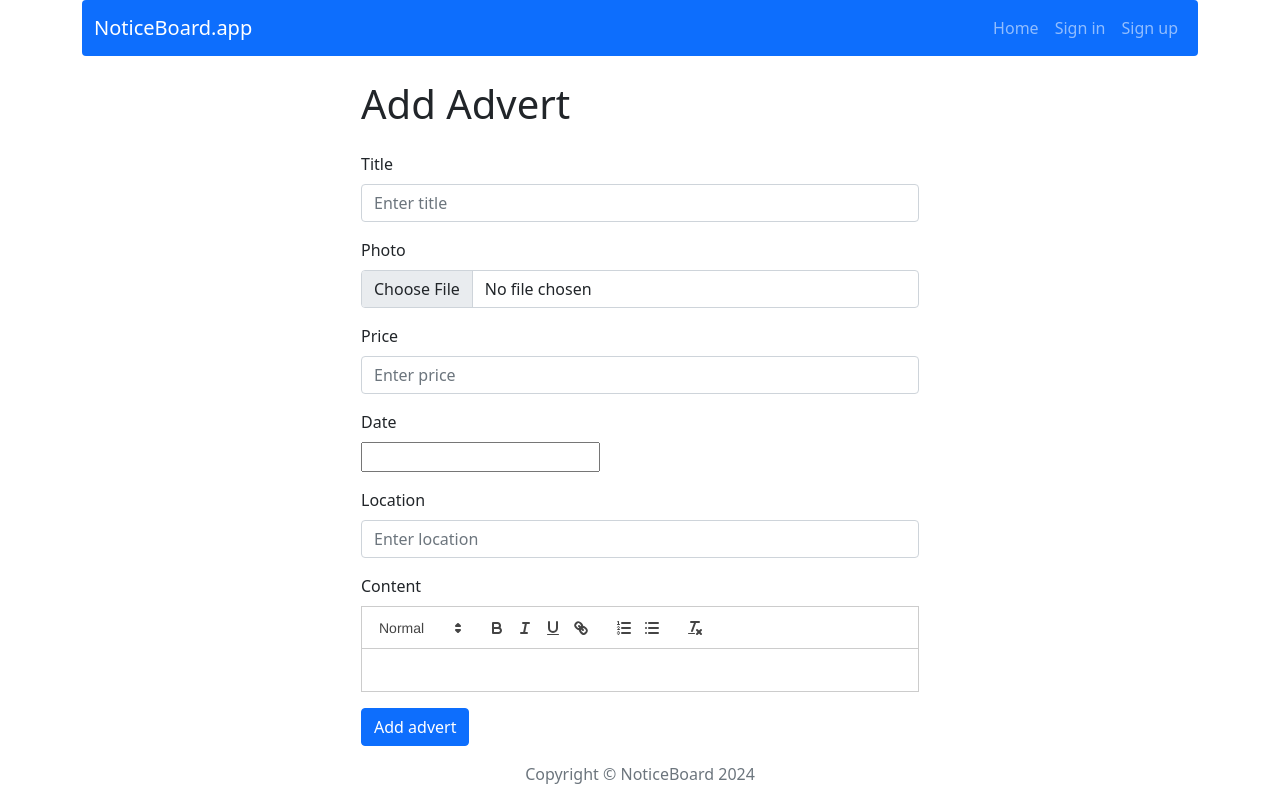
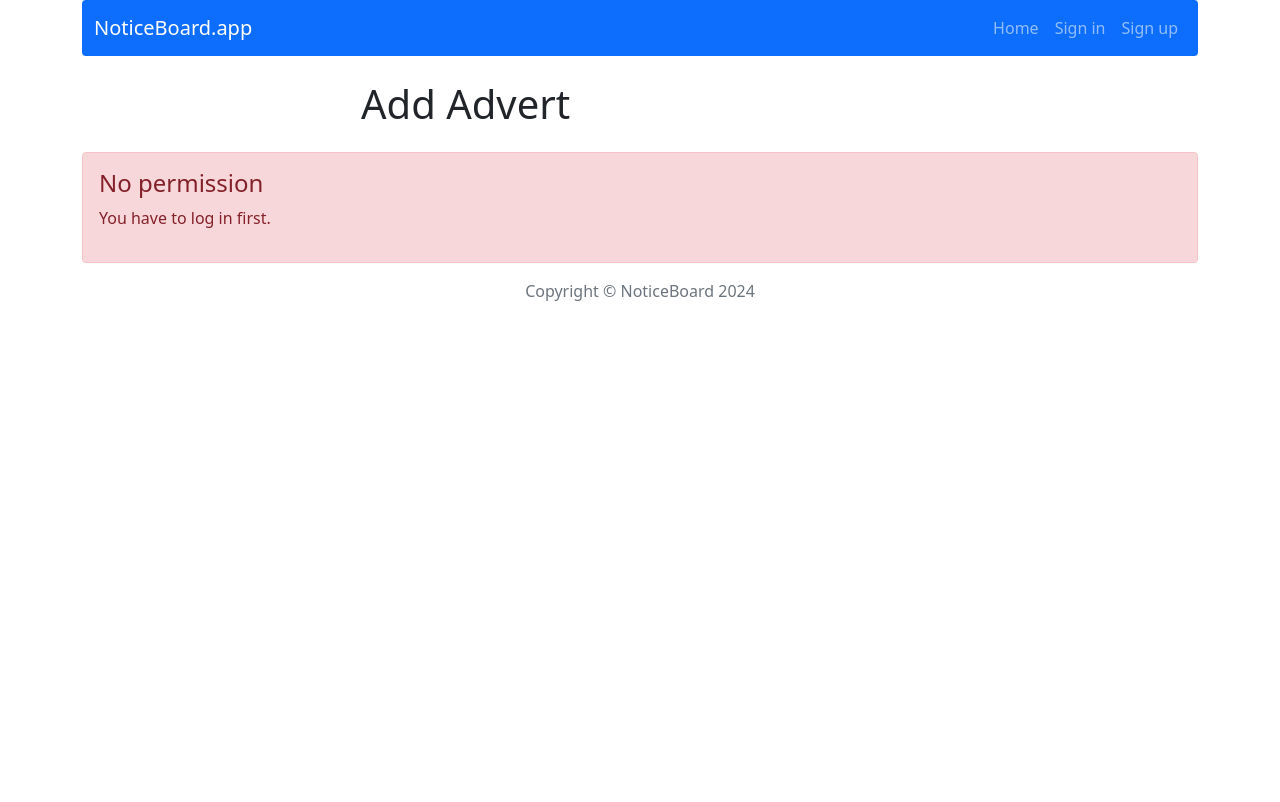
Before and after one commit to Jnlietta/NoticeBoard, a React (Create React App) app in the folder client/: page /ad/add in a window 1280 px wide. Built offline with nearby package versions, Linux system fonts and the light colour scheme; no server answers.

Commit message:
Add component pages/NoPermission and ad as validation in Ad.js

```diff
--- a/client/src/components/features/AdForm/AdForm.js
+++ b/client/src/components/features/AdForm/AdForm.js
@@ -6,7 +6,8 @@ import'react-quill/dist/quill.snow.css';
 import DatePicker from "react-datepicker";
 import "react-datepicker/dist/react-datepicker.css";
 import { useSelector } from 'react-redux';
-import { getUser } from "../../../redux/authRedux";
+import { getUser, selectorIsLoggedIn } from "../../../redux/authRedux";
+import NoPermission from "../../pages/NoPermission/NoPermission";
 
 
 const AdForm = ({ action, actionText, formatDate, ...props }) => {
@@ -17,6 +18,8 @@ const AdForm = ({ action, actionText, formatDate, ...props }) => {
     const [date, setDate] = useState(formatDate || '');
     const [location, setLocation] = useState(props.location || '');
     const [content, setContent] = useState(props.content || '');
+
+    const isLoggedIn = useSelector(selectorIsLoggedIn);
 
     const user = useSelector(getUser);
     const seller = user.userId;
@@ -40,7 +43,9 @@ const AdForm = ({ action, actionText, formatDate, ...props }) => {
 
     const { register, handleSubmit: validate, formState: { errors } } = useForm();
 
-    return (
+    if(!isLoggedIn) return <NoPermission /> ;
+
+    else return (
         <Form onSubmit={validate(handleSubmit)} className="col-12 col-sm-6 mx-auto">
             <Form.Group className="mb-3" controlId="formTitle">
                 <Form.Label>Title</Form.Label>
--- /dev/null
+++ b/client/src/components/pages/NoPermission/NoPermission.js
@@ -0,0 +1,12 @@
+import { Alert } from "react-bootstrap"
+
+const NoPermission = () => {
+    return (
+        <Alert variant="danger">
+            <Alert.Heading>No permission</Alert.Heading>
+            <p>You have to log in first.</p>
+        </Alert>
+    )
+}
+
+export  default  NoPermission;
```
